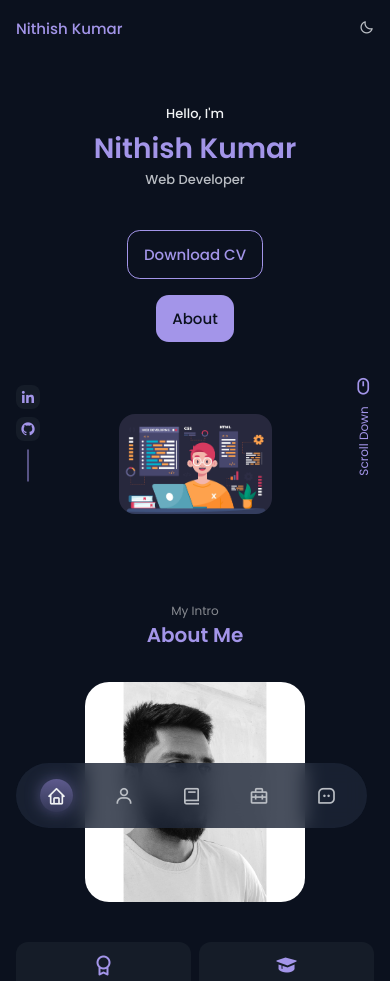
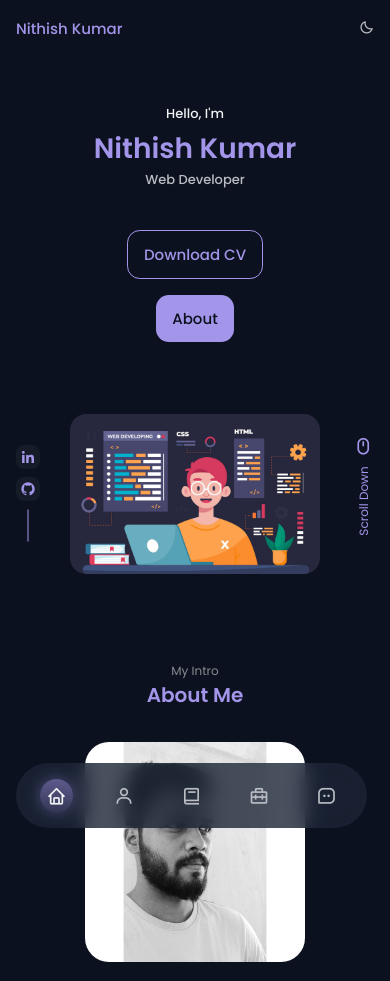
Before and after one commit to Nithish-1310/my_personal_portfolio, a plain HTML site: page index.html in a window 390 px wide. Shown: the top 981 px of the page. Drawn offline with nearby package versions, Linux system fonts and the light colour scheme.

```diff
--- a/assets/css/styles.css
+++ b/assets/css/styles.css
@@ -764,8 +764,8 @@ body.light-theme {
   }
 
   .home__handle {
-    width: 153px;
-    height: 100px;
+    width: 250px;
+    height: 160px;
     justify-self: center;
     background: rgb(217, 214, 214);
     border-radius: 1rem;
```
